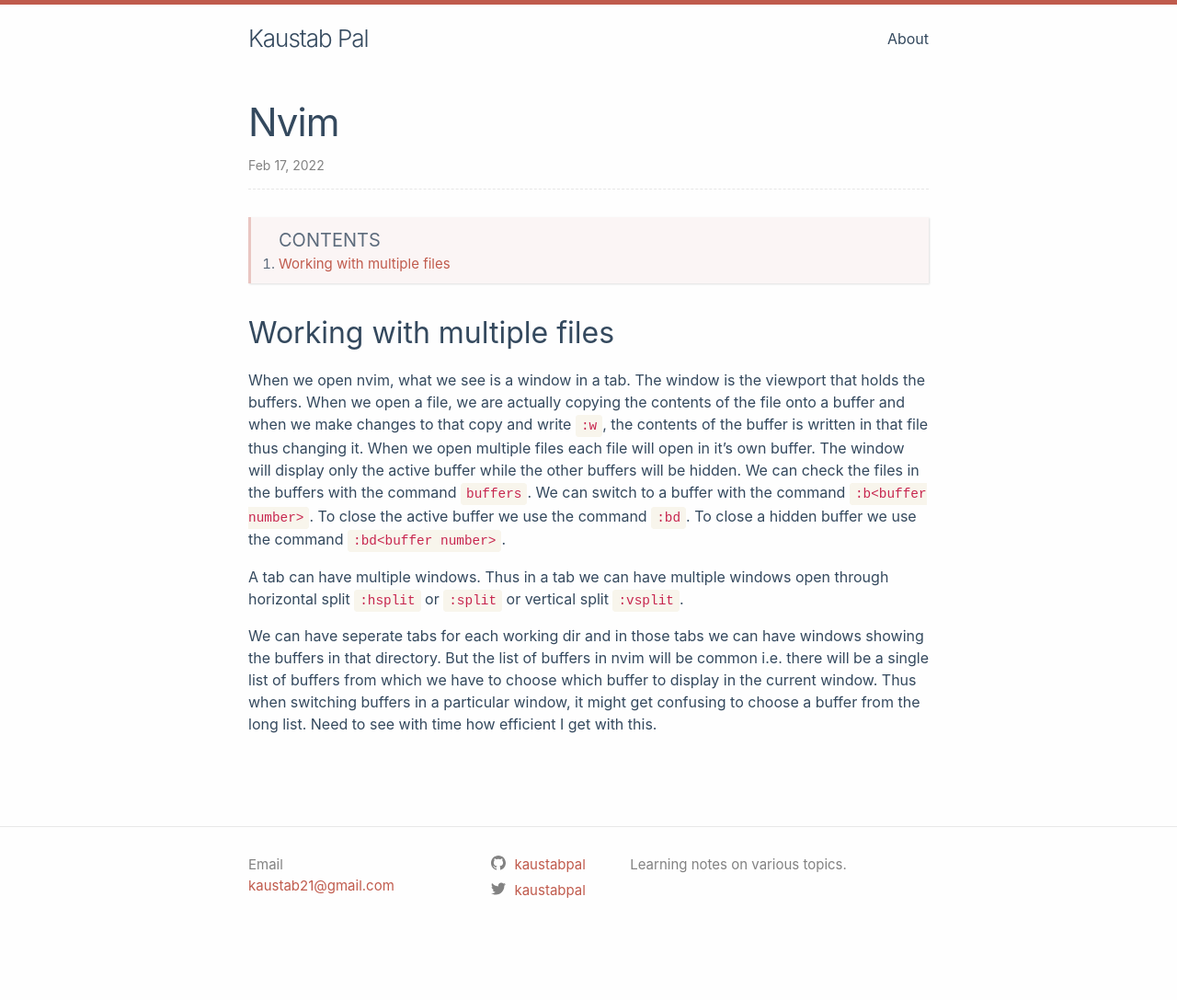
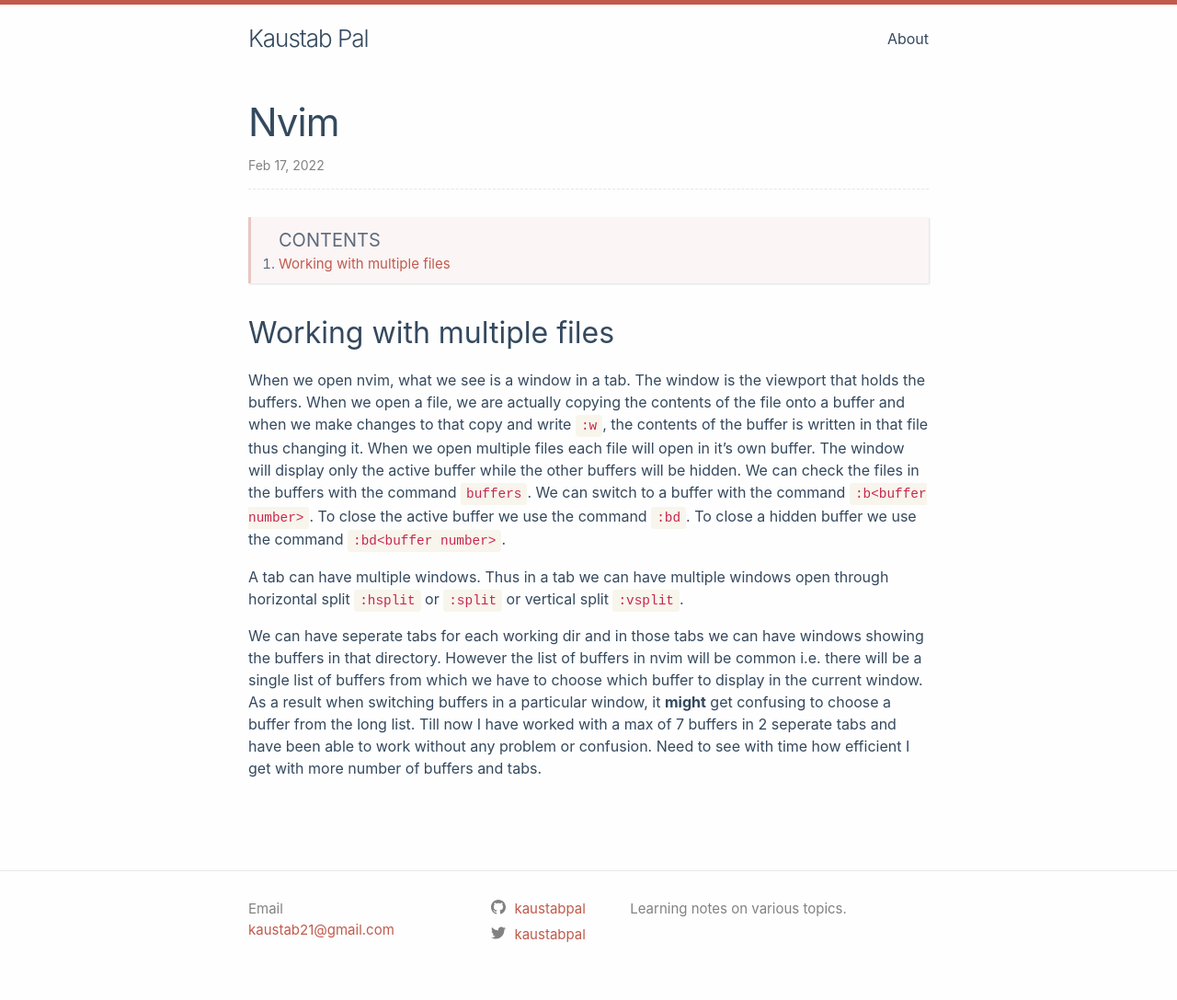
Before and after one commit to kaustabpal/kaustabpal.github.io, a Jekyll site: the page built from _posts/2022-02-17-nvim.md, in a window 1280 px wide. Shown: the whole page at 92% size. Built offline with Jekyll 4.4.1, drawn with Linux system fonts in a browser that asks for light colours; comment, search, counter and statistics services are not loaded; before the commit the page ends 1039 px from its top, so only the background shows below that.

Commit message:
Edited nvim

```diff
--- a/_posts/2022-02-17-nvim.md
+++ b/_posts/2022-02-17-nvim.md
@@ -27,8 +27,9 @@
 
 We can have seperate tabs for each working dir and in those tabs we can have
 windows showing the buffers in that directory.
-But the list of buffers in nvim will be common i.e. there will be a single list
+However the list of buffers in nvim will be common i.e. there will be a single list
 of buffers from which we have to choose which buffer to display in the current
-window. Thus when switching buffers in a particular window, it might get
-confusing to choose a buffer from the long list. Need to see with time how
-efficient I get with this.
+window. As a result when switching buffers in a particular window, it **might** get
+confusing to choose a buffer from the long list. Till now I have worked with a
+max of 7 buffers in 2 seperate tabs and have been able to work without any problem or confusion.
+Need to see with time how efficient I get with more number of buffers and tabs.
```
